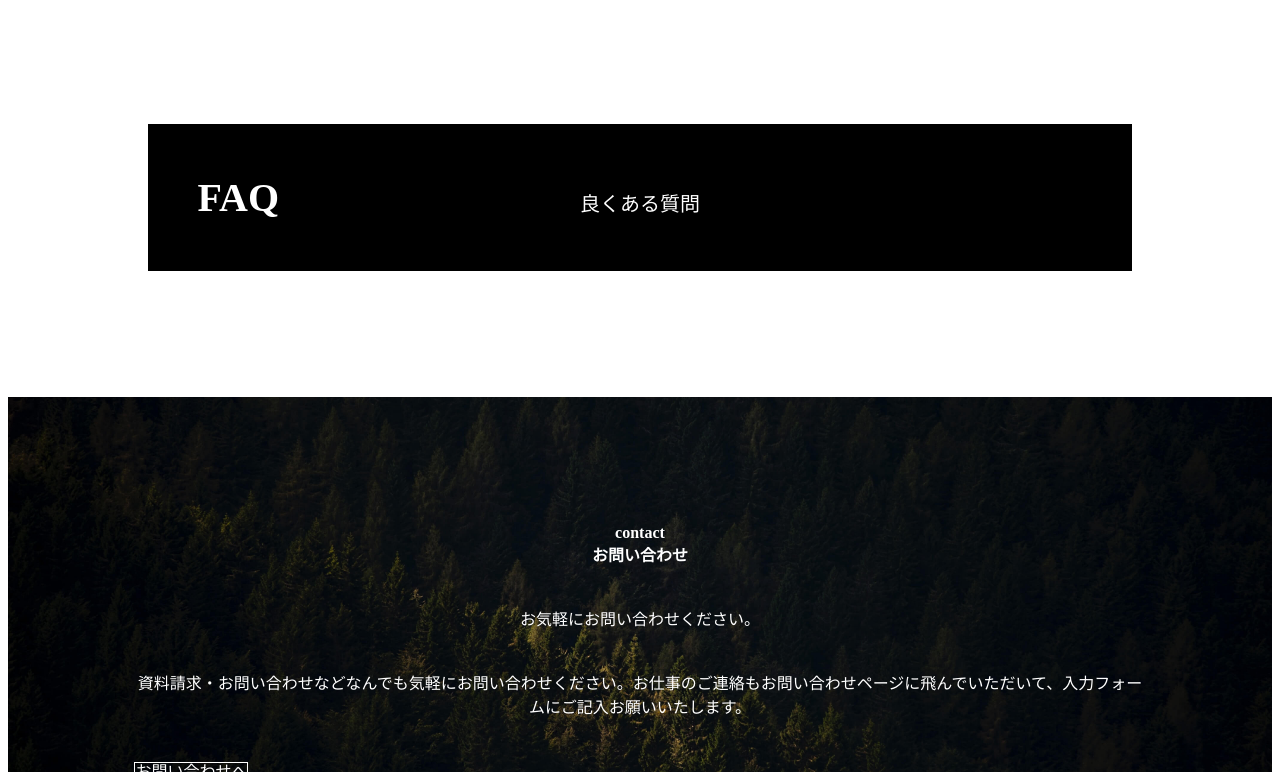
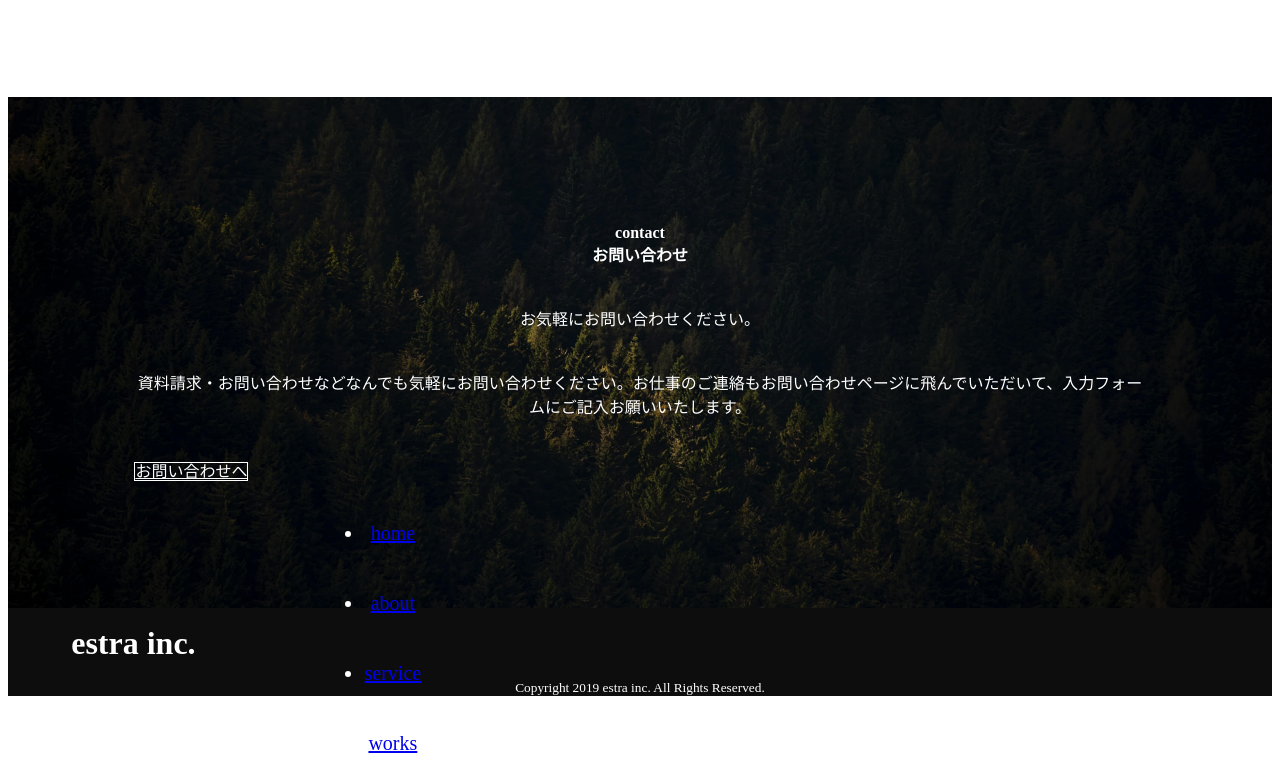
Before and after one commit to yuka1007/lp3-vue, a Vue app: page / in a window 1280 px wide. Shown: the part 3748-4520 px from the top of the page. Built offline with nearby package versions, Linux system fonts and the light colour scheme.

Commit message:
seven-commit

```diff
--- a/src/App.vue
+++ b/src/App.vue
@@ -341,6 +341,10 @@ input, select {
   margin-bottom: 10%;
 }
 
+.recruit-company {
+  display: flex;
+}
+
 .recruit-company_size {
   width: 48%;
   height: 300px;
@@ -401,6 +405,7 @@ input, select {
 .contact {
   background: url(./assets/contact-bg.jpg) center/cover no-repeat;
   padding: 10%;
+  margin: 10% 0 0 0;
 }
 
 .contact-title,
@@ -418,7 +423,7 @@ input, select {
 }
 
 .contact-btn {
-  margin: 0 auto;
+  text-align: center;
   background: none;
   border: 1px solid #fff;
   color: #fff;
--- a/src/components/CommonFooter.vue
+++ b/src/components/CommonFooter.vue
@@ -26,18 +26,24 @@
 }
 
 .top-footer {
-  background: rgb(141, 137, 137);
+  background: rgb(14, 13, 13);
   text-align: center;
+  color: white;
+}
+.header-logo{
+  text-align: left;
+  margin: 0 0 0 5%;
 }
 
-.top-footer small {
-  text-align: center;
-  color: rgb(241, 233, 233);
-}
-
-@media screen and (max-width: 768px) {
   .header-nav {
-    display: none;
+    display: flex;
+    justify-content: space-between;
+    align-items: center;
+    width: 50%;
+    height: 60px;
+    padding: 0 30px;
+    margin: 0 auto;
+    font-size: 20px;
   }
   .catchcopy {
     top: 50%;
@@ -73,7 +79,7 @@
   .service-content_inner {
     width: 90%;
     position: inherit;
-    background: rgba(46, 45, 45, 0.8);
+    background: rgba(12, 12, 12, 0.8);
     left: 5%;
   }
   .service-img {
@@ -86,43 +92,9 @@
   .faq-title {
     font-size: 30px;
   }
-  .top-footer .header-logo {
+  .top-footer {
     margin: 0;
     width: 100%;
     text-align: center;
   }
-  #hamburger {
-    width: 40px;
-    height: 40px;
-    position: absolute;
-    cursor: pointer;
-    z-index: 100;
-    top: 15px;
-    right: 20px;
-    transition: 0.4s;
-    display: block;
-  }
-  #hamburger span {
-    display: block;
-    width: 35px;
-    height: 2px;
-    background-color: #fff;
-    transition: 0.8s;
-  }
-  #hamburger span:nth-of-type(1) {
-    position: absolute;
-    top: 10px;
-    left: 2px;
-  }
-  #hamburger span:nth-of-type(2) {
-    position: absolute;
-    top: 20px;
-    left: 2px;
-  }
-  #hamburger span:nth-of-type(3) {
-    position: absolute;
-    top: 30px;
-    left: 2px;
-  }
-}
 </style>
```
